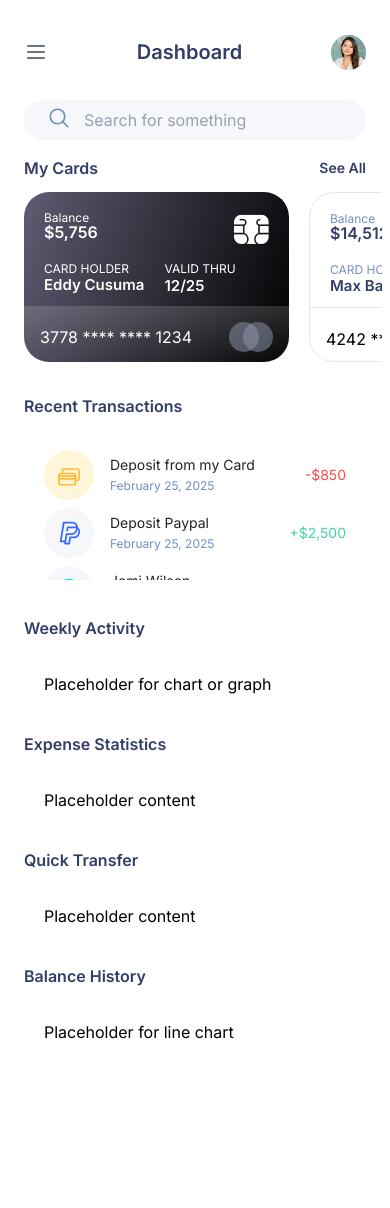
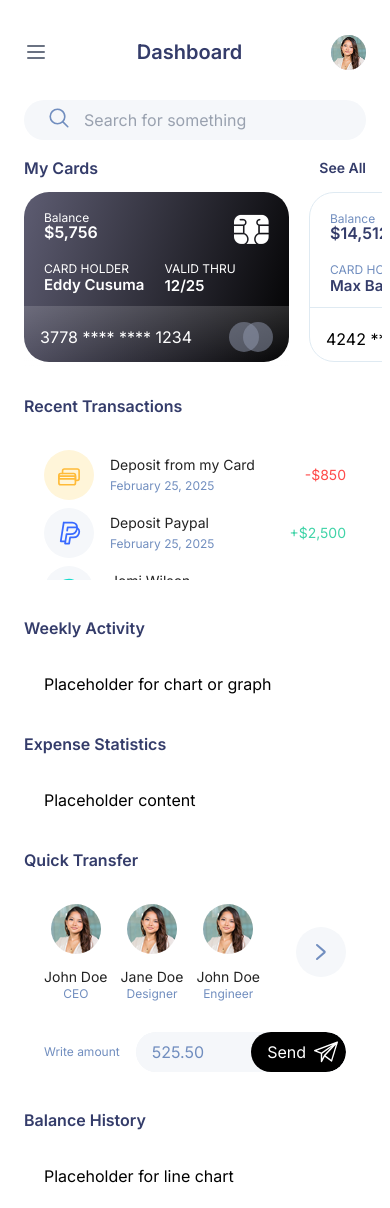
Before and after one commit to mbarinov/super-duper-fortnight, a Next.js app in the folder apps/web/: page / in a window 390 px wide. Before the commit the page ends 1064 px from the top, so only its background shows below. Built offline with nearby package versions, Linux system fonts and the light colour scheme.

Commit message:
feat(web): Add Quick Transfer section with contact selection and responsive design

```diff
--- a/apps/web/app/page.tsx
+++ b/apps/web/app/page.tsx
@@ -2,6 +2,7 @@ import Box from "@/lib/components/box";
 import GridItem from "../lib/components/grid-item";
 import { Cards } from "@/lib/pages/dashboard/cards";
 import Transactions from "@/lib/pages/dashboard/transactions";
+import Transfers from "@/lib/pages/dashboard/transfers";
 
 export default function Home() {
   return (
@@ -25,24 +26,26 @@ export default function Home() {
           </GridItem>
         </div>
 
-        <div>
         <GridItem title="Expense Statistics">
           <Box>Placeholder content</Box>
         </GridItem>
-        </div>
 
-        <div>
+        <div className="min-[1440px]:flex min-[1440px]:space-x-8 block space-y-5 min-[1440px]:space-y-0 col-span-full">
+          <div className="min-[1440px]:w-[445px] w-full">
             <GridItem title="Quick Transfer">
-            <Box>Placeholder content</Box>
+              <Box>
+                <Transfers />
+              </Box>
             </GridItem>
           </div>
 
-        <div className="min-[1440px]:col-span-2">
+          <div className="min-[1440px]:flex-1 w-full">
             <GridItem title="Balance History">
               <Box>Placeholder for line chart</Box>
             </GridItem>
           </div>
         </div>
       </div>
+    </div>
   );
 }
--- /dev/null
+++ b/apps/web/lib/pages/dashboard/transfers/contact.tsx
@@ -0,0 +1,45 @@
+import Image from "next/image";
+import cn from "classnames";
+
+interface ContactProps {
+  name: string;
+  isActive: boolean;
+  onSelect: () => void;
+  description: string;
+  image: string;
+}
+
+export default function Contact({
+  name,
+  image,
+  description,
+  isActive,
+  onSelect,
+}: ContactProps) {
+  const nameClassName = cn("text-body text-[#232323]", {
+    "!font-semibold": isActive,
+  });
+
+  const descriptionClassName = cn("text-hint text-[#718EBF]", {
+    "!font-semibold": isActive,
+  });
+
+  return (
+    <div
+      className="flex flex-col flex-shrink-0 gap-4 items-center cursor-pointer"
+      onClick={onSelect}
+    >
+      <Image
+        className="rounded-full w-[50px] h-[50px] md:w-[70px] md:h-[70px]"
+        src={image}
+        alt={name}
+        width={70}
+        height={70}
+      />
+      <div className="flex flex-col items-center gap-1">
+        <div className={nameClassName}>{name}</div>
+        <div className={descriptionClassName}>{description}</div>
+      </div>
+    </div>
+  );
+}
--- /dev/null
+++ b/apps/web/lib/pages/dashboard/transfers/index.tsx
@@ -0,0 +1,140 @@
+"use client";
+
+import { useState, useMemo } from "react";
+import { ChevronRightIcon, SendIcon } from "@repo/icons";
+import { IconButton } from "@/lib/components/icon-button";
+import Contact from "./contact";
+
+type ContactType = {
+  id: string;
+  name: string;
+  description: string;
+  image: string;
+  isActive: boolean;
+};
+
+const contacts: ContactType[] = [
+  {
+    id: "1",
+    name: "John Doe",
+    description: "CEO",
+    image: "/user-avatar.png",
+    isActive: true,
+  },
+  {
+    id: "2",
+    name: "Jane Doe",
+    description: "Designer",
+    image: "/user-avatar.png",
+    isActive: false,
+  },
+  {
+    id: "3",
+    name: "John Doe",
+    description: "Engineer",
+    image: "/user-avatar.png",
+    isActive: false,
+  },
+  {
+    id: "4",
+    name: "Max Barinov",
+    description: "Engineer",
+    image: "/user-avatar.png",
+    isActive: false,
+  },
+  {
+    id: "5",
+    name: "Elon Musk",
+    description: "Engineer",
+    image: "/user-avatar.png",
+    isActive: false,
+  },
+];
+
+export default function Transfers() {
+  const [selectedContact, setSelectedContact] = useState<string | null>(null);
+  const [startIndex, setStartIndex] = useState(0);
+
+  const handleNextClick = () => {
+    setStartIndex((prevIndex) => (prevIndex + 1) % contacts.length);
+  };
+
+  const visibleContacts = useMemo(() => {
+    if (contacts.length === 0) return [] as ContactType[];
+
+    const maxDisplay = Math.min(3, contacts.length);
+    const visibleItems: ContactType[] = [];
+
+    for (let i = 0; i < maxDisplay; i++) {
+      const index = (startIndex + i) % contacts.length;
+      visibleItems.push(contacts[index]!);
+    }
+
+    return visibleItems;
+  }, [startIndex]);
+
+  return (
+    <div className="flex flex-col gap-8 justify-between h-full">
+      <div className="flex flex-row gap-9 items-center justify-between">
+        <div className="flex flex-row justify-between flex-1">
+          {visibleContacts.map((contact) => (
+            <Contact
+              key={contact.id}
+              name={contact.name}
+              description={contact.description}
+              image={contact.image}
+              isActive={selectedContact === contact.id}
+              onSelect={() => setSelectedContact(contact.id)}
+            />
+          ))}
+        </div>
+        {contacts.length > 3 && (
+          <div className="flex-shrink-0">
+            <IconButton onClick={handleNextClick} icon={<ChevronRightIcon />} />
+          </div>
+        )}
+      </div>
+
+      <div className="flex flex-row md:gap-8 gap-4 items-center">
+        <div className="text-hint text-[#718EBF] text-nowrap">Write amount</div>
+        <div className="inline-flex items-center rounded-full bg-background  overflow-hidden">
+          <input
+            type="number"
+            className="
+            h-[40px]
+            md:h-[50px]
+            w-full
+            min-w-[100px]
+            md:px-8
+            px-4
+            py-4
+            bg-background
+            text-[#718EBF]
+            focus:outline-none
+            border-none
+        "
+            defaultValue="525.50"
+          />
+
+          <button
+            type="button"
+            className="
+            flex items-center justify-center gap-2
+            h-[40px] md:h-[50px] w-fit
+            pl-4 md:pl-8
+            pr-2 md:pr-4
+            py-4
+            bg-black hover:bg-gray-800
+            text-white
+            rounded-full
+            cursor-pointer
+        "
+          >
+            Send
+            <SendIcon />
+          </button>
+        </div>
+      </div>
+    </div>
+  );
+}
--- /dev/null
+++ b/packages/icons/src/chevron-right-icon.tsx
@@ -0,0 +1,29 @@
+import type { IconProps } from "./types";
+
+export function ChevronRightIcon({
+  size = 24,
+  className,
+  "aria-hidden": ariaHidden = true,
+  ...props
+}: IconProps) {
+  return (
+    <svg
+      width={size}
+      height={size}
+      className={className}
+      aria-hidden={ariaHidden}
+      {...props}
+      fill="none"
+    >
+      <path
+        d="M8 5L15.57 11.6237C15.7976 11.8229 15.7976 12.1771 15.57 12.3763L8 19"
+        stroke="currentColor"
+        strokeWidth="2"
+        strokeLinecap="round"
+        strokeLinejoin="round"
+      ></path>
+    </svg>
+  );
+}
+
+ChevronRightIcon.displayName = "ChevronRightIcon";
--- a/packages/icons/src/index.ts
+++ b/packages/icons/src/index.ts
@@ -16,4 +16,6 @@ export * from "./mastercard-icon";
 export * from "./paypal-icon";
 export * from "./money-icon";
 export * from "./deposit-icon";
+export * from "./chevron-right-icon";
+export * from "./send-icon";
 export * from "./types";
--- /dev/null
+++ b/packages/icons/src/send-icon.tsx
@@ -0,0 +1,23 @@
+import type { IconProps } from "./types";
+
+export function SendIcon({
+  size = 24,
+  className,
+  "aria-hidden": ariaHidden = true,
+  ...props
+}: IconProps) {
+  return (
+    <svg
+      width={size}
+      height={size}
+      className={className}
+      aria-hidden={ariaHidden}
+      viewBox="0 0 26 23"
+      {...props}
+    >
+    <path fill="currentColor" d="M25.982.923a.762.762 0 0 0-1.016-.872L.49 9.395a.762.762 0 0 0-.003 1.422l6.876 2.656v8.364a.762.762 0 0 0 1.442.343l2.844-5.644 6.94 5.15a.762.762 0 0 0 1.182-.389C26.251.053 25.971.977 25.982.923M19.94 3.6 8.017 12.092l-5.13-1.981zM8.887 13.343 19.28 5.94c-8.943 9.435-8.476 8.938-8.515 8.99-.058.079.1-.225-1.878 3.702zm9.742 6.477-6.108-4.534L23.566 3.634z"/>
+    </svg>
+  );
+}
+
+SendIcon.displayName = "SendIcon";
```
Also changed, not shown: packages/icons/src/svg/send.svg (added). Lines whose indentation alone changed are shown as unchanged.
